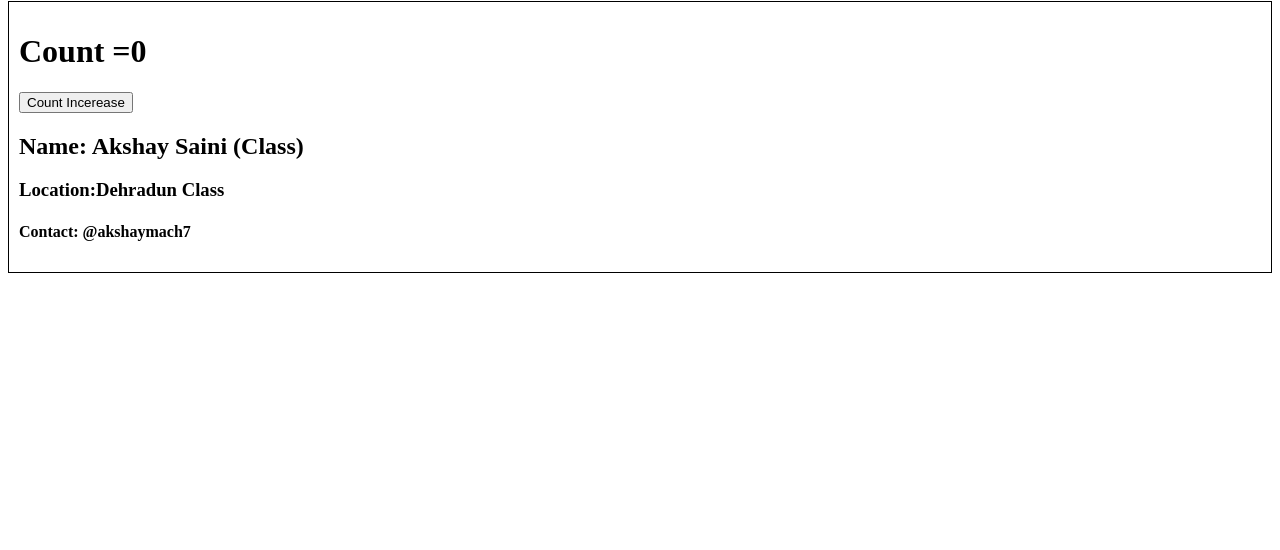
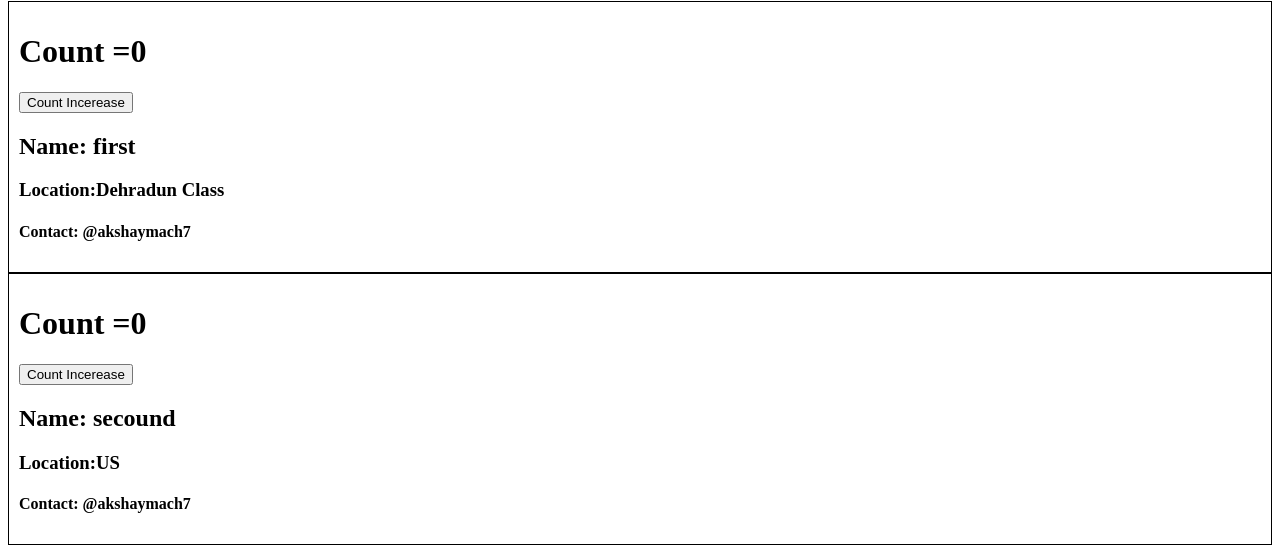
Before and after one commit to ISHADOW007/satyam-react-project, a React (Vite) app: page /about in a window 1280 px wide. Shown: the part 290-840 px from the top of the page. Before the commit the page ends 800 px from the top, so only its background shows below. Built offline with nearby package versions, Linux system fonts and the light colour scheme.

Commit message:
day8 4th commit single parent two or more child function componenet excution

```diff
--- a/src/components/About.js
+++ b/src/components/About.js
@@ -20,7 +20,8 @@ class About extends Component{
             <div>
             <h1>About Class</h1>
             <h2>This is Namaste React web Series</h2>
-            <UserClass name={"Akshay Saini (Class)"} location={"Dehradun Class"}/>
+            <UserClass name={"first"} location={"Dehradun Class"}/>
+            <UserClass name={"secound"} location={"US"}/>
         </div>
         )
     }
```
Also changed, not shown: src/components/UserClass.js (+38 -3 lines).
